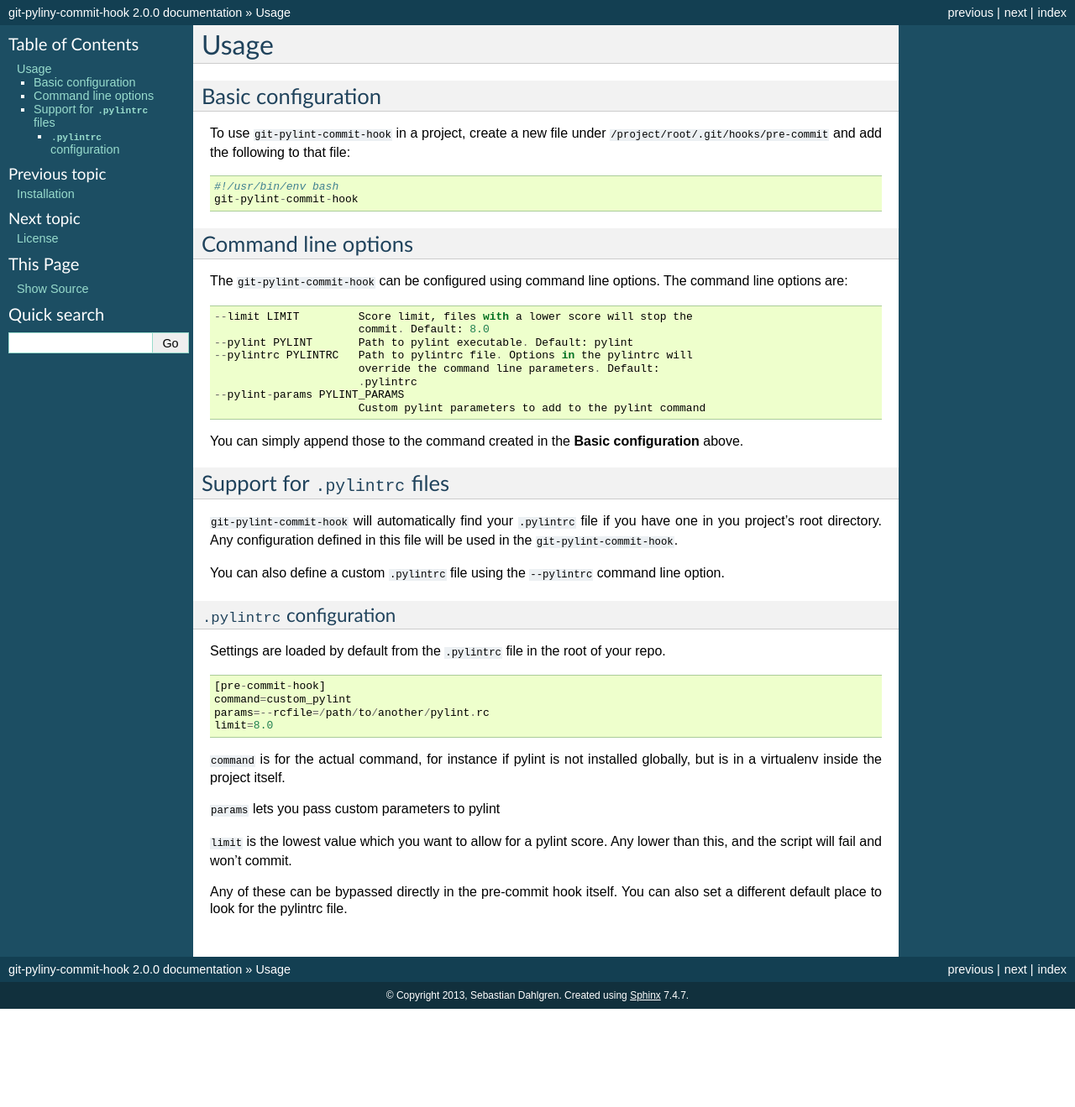
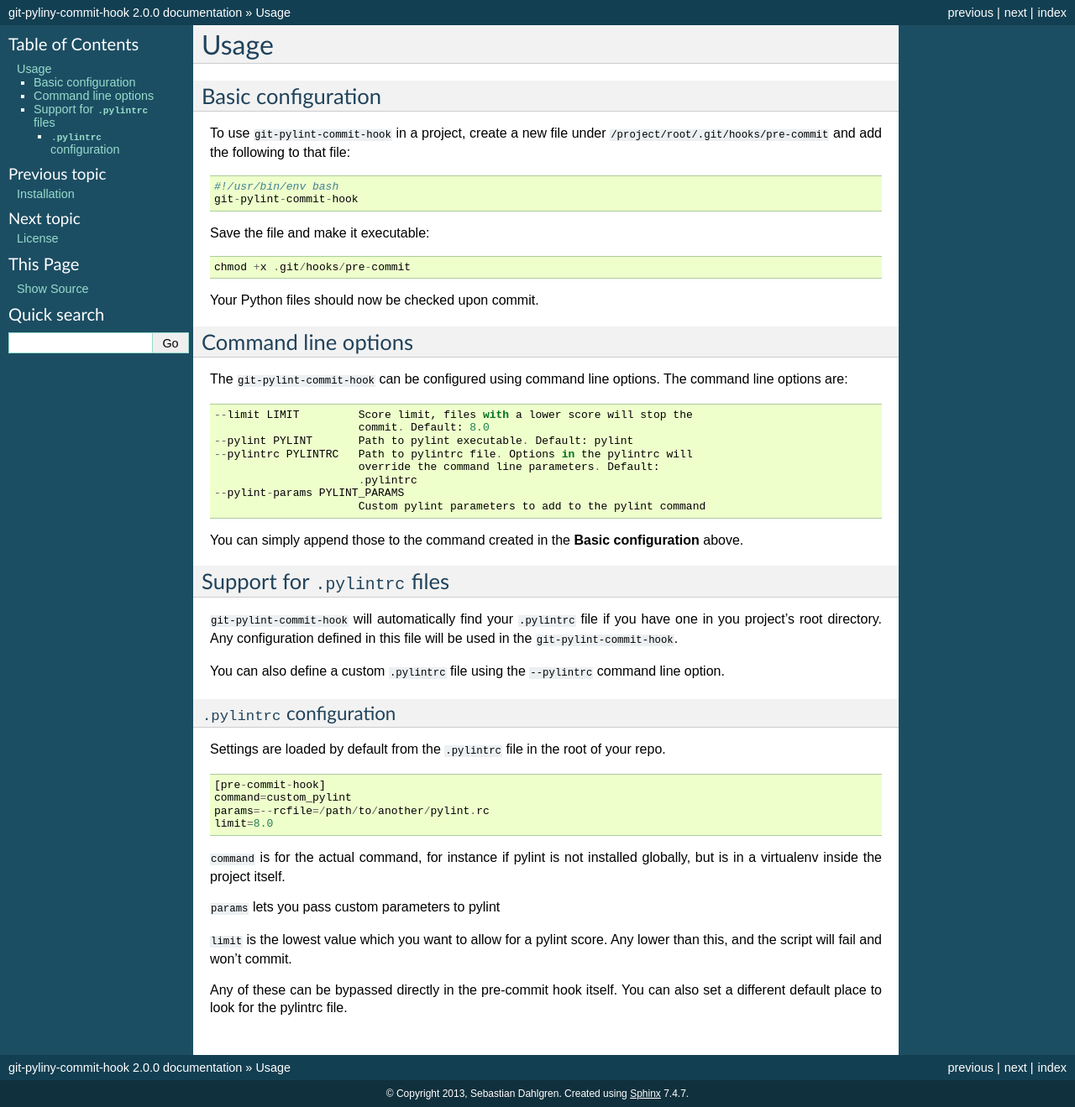
Before and after one commit to sebdah/git-pylint-commit-hook, a Sphinx documentation site: the page built from docs/usage.rst, in a window 1280 px wide. Shown: the whole page at 84% size. Built offline with Sphinx 7.4.7, drawn with Linux system fonts in a browser that asks for light colours; before the commit the page ends 1202 px from its top, so only the background shows below that.

Commit message:
Added some minor info to the docs

```diff
--- a/docs/index.rst
+++ b/docs/index.rst
@@ -20,6 +20,8 @@ Overview
 
 The ``git-pylint-commit-hook`` is a tool for checking Python code using ``pylint`` before the code is committed to git.
 
+All files that end with ``.py`` or that have ``python`` in the she bang will be automatically checked before they are committed to the repo.
+
 
 Author
 ------
--- a/docs/usage.rst
+++ b/docs/usage.rst
@@ -9,6 +9,13 @@ To use ``git-pylint-commit-hook`` in a project, create a new file under ``/proje
 
     #!/usr/bin/env bash
     git-pylint-commit-hook
+
+Save the file and make it executable:
+::
+
+    chmod +x .git/hooks/pre-commit
+
+Your Python files should now be checked upon commit.
 
 
 Command line options
```
